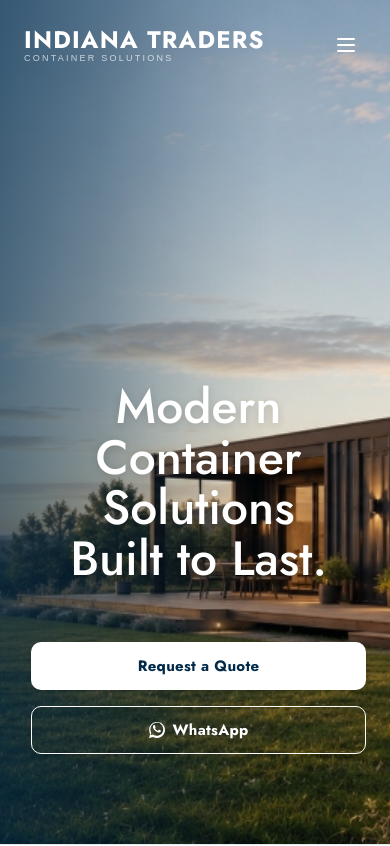
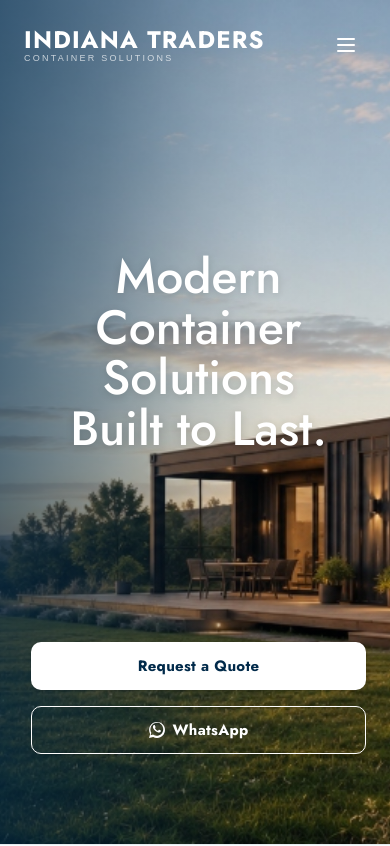
Before and after one commit to JabeerShaik786/indianatraderskkd, a Next.js app: page /indianatraderskkd/ in a window 390 px wide. Shown: the top 846 px of the page. Built offline with nearby package versions, Linux system fonts and the light colour scheme.

Commit message:
style: shift mobile hero heading further up to clear roofline

```diff
--- a/src/app/page.tsx
+++ b/src/app/page.tsx
@@ -228,7 +228,7 @@ export default function Home() {
               initial={{ opacity: 0, y: 30, filter: 'blur(6px)' }}
               animate={{ opacity: 1, y: 0, filter: 'blur(0px)' }}
               transition={{ duration: 1.2, ease: [0.16, 1, 0.3, 1] as [number, number, number, number] }}
-              className="font-headings text-5xl sm:text-6xl lg:text-[4.5rem] font-medium text-white leading-[1.05] tracking-normal max-w-[800px] [text-shadow:0_2px_8px_rgba(0,0,0,0.15)] text-center md:text-left mx-auto md:mx-0 w-full mb-[50px] md:mb-0"
+              className="font-headings text-5xl sm:text-6xl lg:text-[4.5rem] font-medium text-white leading-[1.05] tracking-normal max-w-[800px] [text-shadow:0_2px_8px_rgba(0,0,0,0.15)] text-center md:text-left mx-auto md:mx-0 w-full mb-[180px] md:mb-0"
             >
               Modern Container Solutions <br />
               Built to Last.
```
